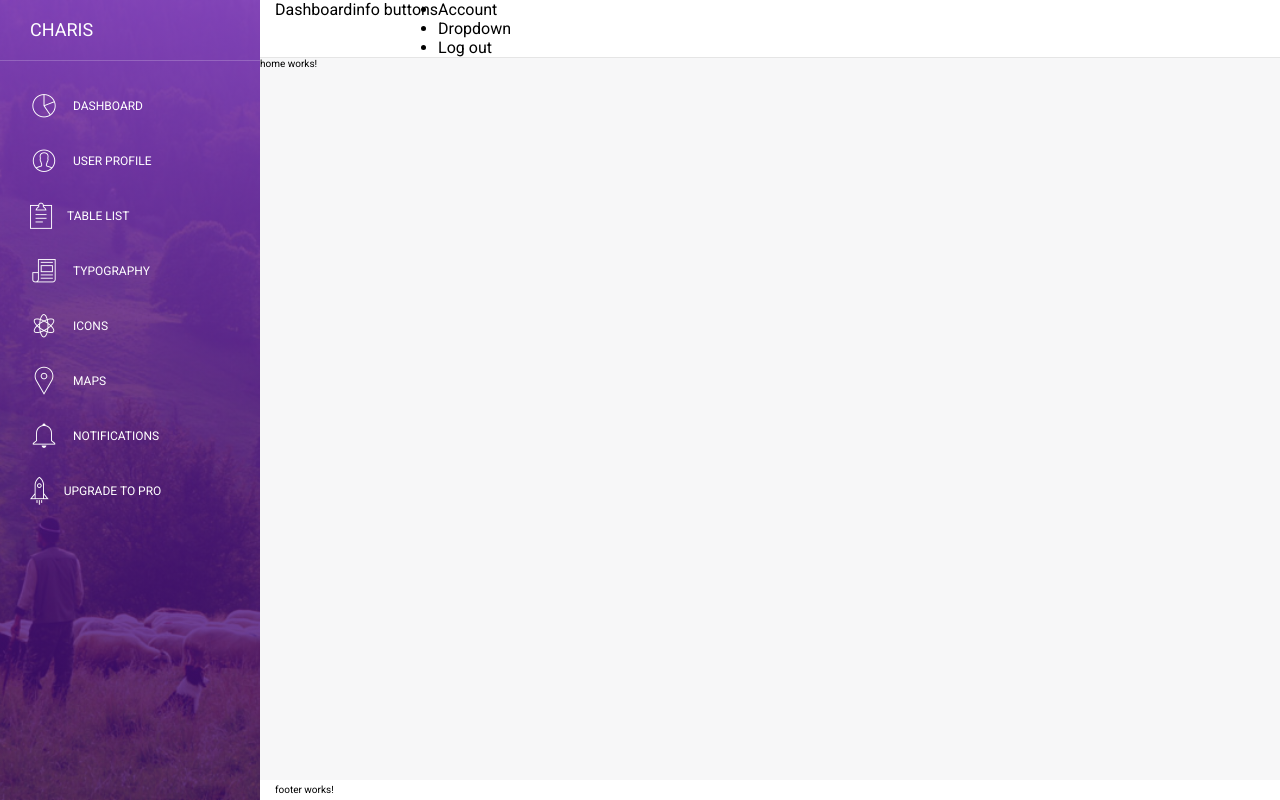
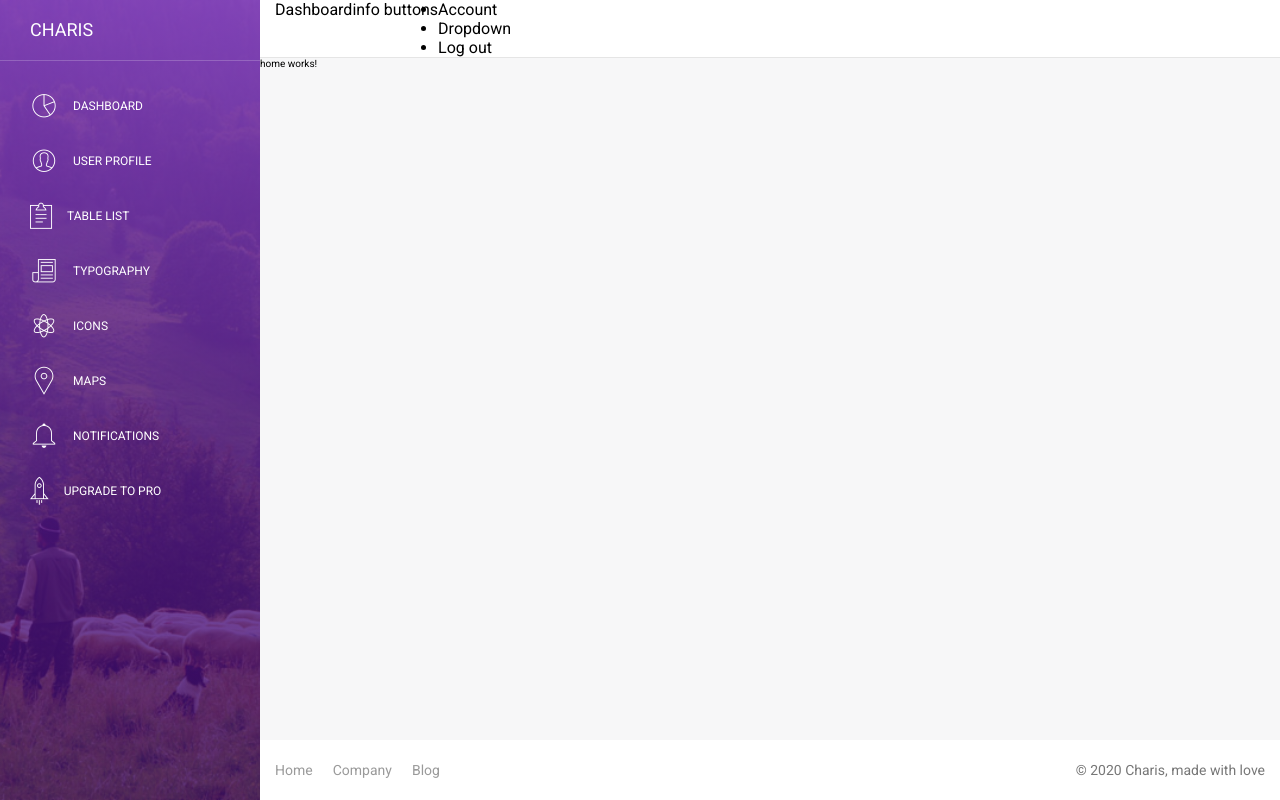
Before and after one commit to onwuvic/angular-admin-dashboard, an Angular app: page /dashboard in a window 1280 px wide. Built offline with nearby package versions, Linux system fonts and the light colour scheme.

Commit message:
add footer content and style

```diff
--- a/src/app/shared/footer/footer.component.html
+++ b/src/app/shared/footer/footer.component.html
@@ -1,3 +1,18 @@
 <div class="footer">
-  <p>footer works!</p>
+  <div class="footer-nav">
+    <ul class="footer-nav-list">
+      <li class="footer-nav-item">
+        <a href="#" class="footer-nav-link">Home</a>
+      </li>
+      <li class="footer-nav-item">
+        <a href="#" class="footer-nav-link">Company</a>
+      </li>
+      <li class="footer-nav-item">
+        <a href="#" class="footer-nav-link">Blog</a>
+      </li>
+    </ul>
+  </div>
+  <div class="footer-copyright">
+    <p>© 2020 Charis, made with love</p>
+  </div>
 </div>
--- a/src/app/shared/footer/footer.component.scss
+++ b/src/app/shared/footer/footer.component.scss
@@ -1,8 +1,38 @@
 .footer {
-  padding-right: 15px;
-  padding-left: 15px;
+  padding: 20px 15px;
   margin-right: auto;
   margin-left: auto;
   background-color: #fff;
   line-height: 20px;
+  font-size: 1.4rem;
+  display: flex;
+  justify-content: space-between;
+
+  &-nav {
+    &-list {
+      list-style: none;
+    }
+
+    &-item {
+      display: inline-block;
+
+      &:not(:last-child) {
+        margin-right: 2rem;
+      }
+    }
+
+    &-link {
+      &:link, &:visited {
+        color: var(--color-grey-light-5);
+      }
+
+      &:hover, &:active {
+        color: var(--color-grey-dark-2);
+      }
+    }
+  }
+
+  &-copyright {
+    color: var(--color-grey-dark-2);
+  }
 }
--- a/src/assets/sass/abstracts/_variables.scss
+++ b/src/assets/sass/abstracts/_variables.scss
@@ -8,6 +8,7 @@
   --color-grey-light-2: #f4f2f2;
   --color-grey-light-3: #f0eeee;
   --color-grey-light-4: #ccc;
+  --color-grey-light-5: #9a9a9a;
 
   --color-grey-dark-1: #333;
   --color-grey-dark-2: #777;
```
